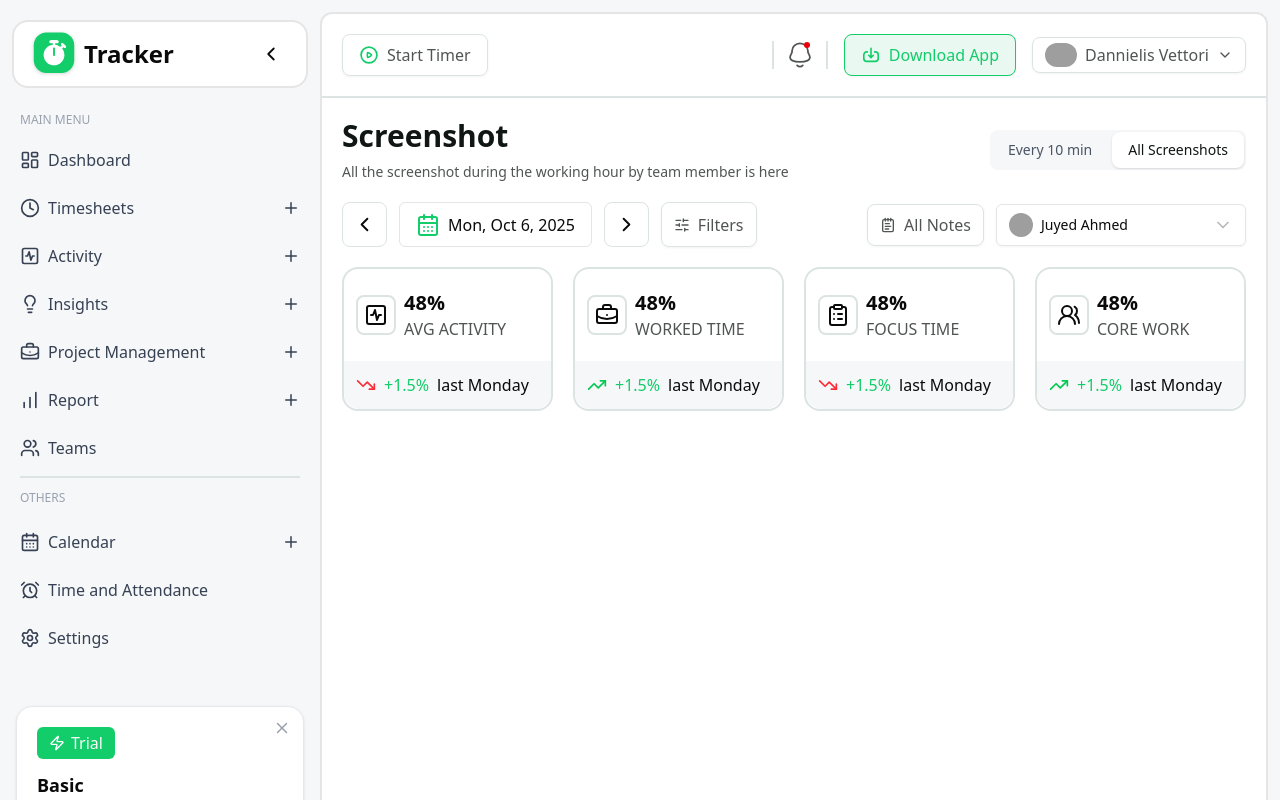
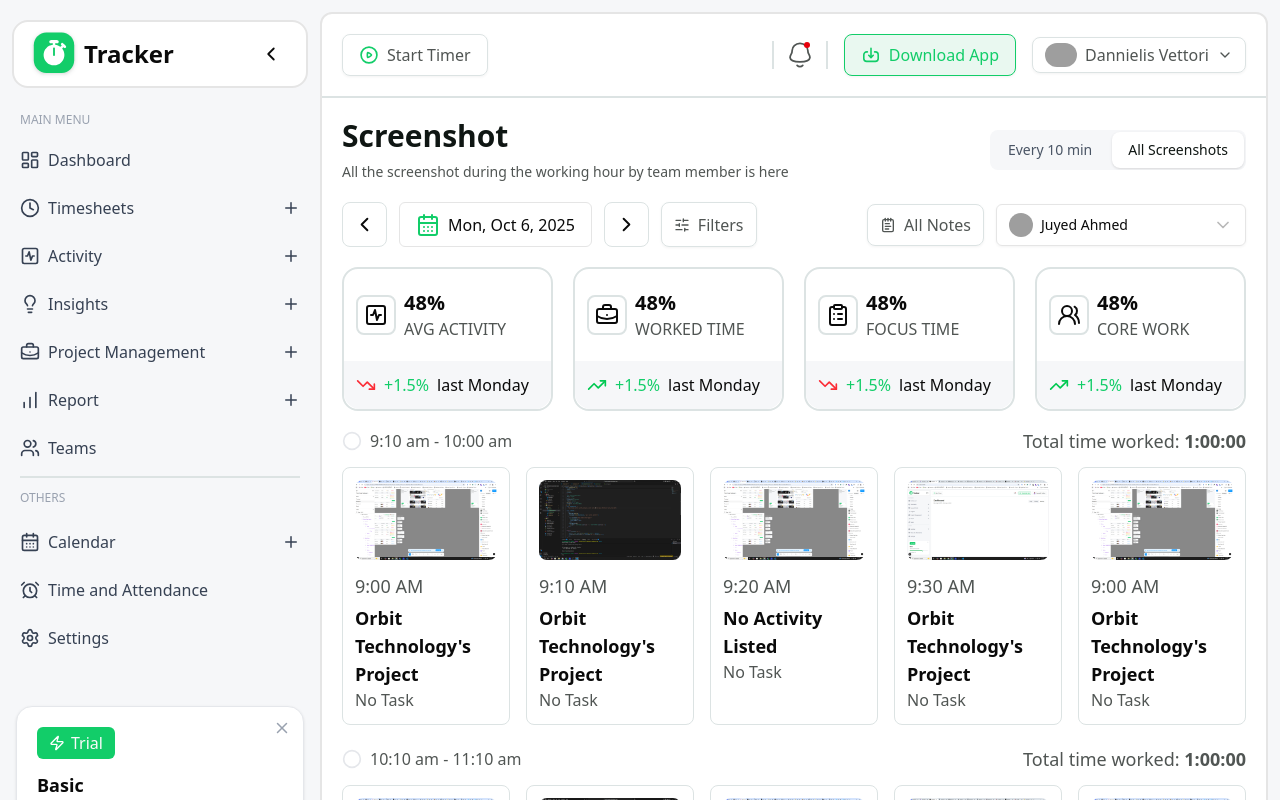
Before and after one commit to rahad-hasan/staff-timetrack-dashboard-new, a Next.js app: page /activity/screenshorts in a window 1280 px wide. Both pictures are taken after a click on the button "All Screenshots". Shown: the top 800 px of the page. Built offline with nearby package versions, Linux system fonts and the light colour scheme; grey boxes are pictures that could not be loaded.

Commit message:
DESIGN - all-screenShort page

```diff
--- a/src/app/(main_layout)/activity/screenshorts/page.tsx
+++ b/src/app/(main_layout)/activity/screenshorts/page.tsx
@@ -1,5 +1,6 @@
 /* eslint-disable @typescript-eslint/no-explicit-any */
 "use client";
+import AllScreenShorts from "@/components/Activity/ScreenShorts/AllScreenShorts";
 import Every10Mins from "@/components/Activity/ScreenShorts/Every10Mins";
 import { Avatar, AvatarFallback, AvatarImage } from "@/components/ui/avatar";
 import { Button } from "@/components/ui/button";
@@ -219,6 +220,11 @@ const ScreenShorts = () => {
                 <Every10Mins></Every10Mins>
             }
 
+            {
+                activeTab === "All Screenshots" &&
+                <AllScreenShorts></AllScreenShorts>
+            }
+
         </div>
     );
 };
--- /dev/null
+++ b/src/components/Activity/ScreenShorts/AllScreenShorts.tsx
@@ -0,0 +1,198 @@
+import { Circle, Pencil } from "lucide-react";
+import screenshort1 from "../../../assets/dashboard/screenshort1.png";
+import screenshort2 from "../../../assets/dashboard/screenshort2.png";
+import screenshort3 from "../../../assets/dashboard/screenshort3.png";
+import Image, { StaticImageData } from "next/image";
+import { Slider } from "@/components/ui/slider"
+import {
+    Carousel,
+    CarouselContent,
+    CarouselItem,
+} from "@/components/ui/carousel"
+import { useState } from "react";
+import ScreenShortsModal from "./ScreenShortsModal";
+
+const AllScreenShorts = () => {
+    const [selectedImage, setSelectedImage] = useState<string | StaticImageData>();
+    const [modalOpen, setModalOpen] = useState<boolean>(false);
+
+    interface IScreenShortsTimely {
+        _id: number;
+        start: string;
+        end: string;
+        duration: string;
+        progress: number;
+        activity: number;
+        screenshotCount: number;
+        screenShort: string | StaticImageData;
+        project: string;
+        task: string;
+    }
+    const screenShortsTimely: IScreenShortsTimely[] = [
+        {
+            _id: 1,
+            start: "9:00 AM",
+            end: "9:10 AM",
+            duration: "10 minutes",
+            progress: 20,
+            activity: 45,
+            screenshotCount: 3,
+            screenShort: screenshort1,
+            project: "Orbit Technology's Project",
+            task: "No Task",
+        },
+        {
+            _id: 2,
+            start: "9:10 AM",
+            end: "9:20 AM",
+            duration: "10 minutes",
+            progress: 49,
+            activity: 70,
+            screenshotCount: 3,
+            screenShort: screenshort2,
+            project: "Orbit Technology's Project",
+            task: "No Task",
+        },
+        {
+            _id: 3,
+            start: "9:20 AM",
+            end: "9:30 AM",
+            duration: "10 minutes",
+            progress: 80,
+            activity: 25,
+            screenshotCount: 0,
+            screenShort: screenshort1,
+            project: "No Activity Listed",
+            task: "No Task",
+        },
+        {
+            _id: 4,
+            start: "9:30 AM",
+            end: "9:40 AM",
+            duration: "10 minutes",
+            progress: 25,
+            activity: 65,
+            screenshotCount: 3,
+            screenShort: screenshort3,
+            project: "Orbit Technology's Project",
+            task: "No Task",
+        },
+        {
+            _id: 5,
+            start: "9:00 AM",
+            end: "9:10 AM",
+            duration: "10 minutes",
+            progress: 20,
+            activity: 45,
+            screenshotCount: 3,
+            screenShort: screenshort1,
+            project: "Orbit Technology's Project",
+            task: "No Task",
+        }
+    ];
+
+    return (
+        <>
+            {/* map and under map */}
+            <div className="">
+                <div className=" flex justify-between items-center">
+                    <div className=" flex items-center gap-2">
+                        <Circle size={20} className=" text-gray-200" />
+                        <p className=" text-subTextColor"> 9:10 am - 10:00 am</p>
+                    </div>
+
+                    <h2 className=" text-lg  text-subTextColor">
+                        Total time worked: <span className=" font-semibold">1:00:00</span>
+                    </h2>
+                </div>
+
+                <div className=" mt-3 grid grid-cols-5 gap-4">
+
+                    {
+
+                        screenShortsTimely.map((screenShort) => (
+                            <div key={screenShort?._id} className=" p-3 flex-nowrap rounded-lg border border-borderColor">
+
+                                <Image
+                                    src={screenShort.screenShort}
+                                    onClick={() => {
+                                        setSelectedImage(screenShort.screenShort)
+                                        setModalOpen(!modalOpen)
+                                    }}
+                                    width={300}
+                                    height={300}
+                                    className="rounded-lg w-full transition-transform duration-300 hover:scale-[1.01]"
+                                    alt="screenshot"
+                                />
+
+
+                                <div className="mt-3">
+                                    <div className="flex justify-between items-center">
+                                        <p className="text-lg text-textGray">
+                                            {screenShort.start}
+                                        </p>
+                                    </div>
+                                    <h2 className="mt-1 text-lg font-semibold">
+                                        {screenShort.project}
+                                    </h2>
+                                    <p className="text-textGray">{screenShort.task}</p>
+                                </div>
+                            </div>
+                        ))
+                    }
+                </div>
+            </div>
+            {/* map and under map */}
+            <div className=" mt-5">
+                <div className=" flex justify-between items-center">
+                    <div className=" flex items-center gap-2">
+                        <Circle size={20} className=" text-gray-200" />
+                        <p className=" text-subTextColor"> 10:10 am - 11:10 am</p>
+                    </div>
+
+                    <h2 className=" text-lg  text-subTextColor">
+                        Total time worked: <span className=" font-semibold">1:00:00</span>
+                    </h2>
+                </div>
+
+                <div className=" mt-3 grid grid-cols-5 gap-4">
+
+                    {
+
+                        screenShortsTimely.map((screenShort) => (
+                            <div key={screenShort?._id} className=" p-3 flex-nowrap rounded-lg border border-borderColor">
+
+                                <Image
+                                    src={screenShort.screenShort}
+                                    onClick={() => {
+                                        setSelectedImage(screenShort.screenShort)
+                                        setModalOpen(!modalOpen)
+                                    }}
+                                    width={300}
+                                    height={300}
+                                    className="rounded-lg w-full transition-transform duration-300 hover:scale-[1.01]"
+                                    alt="screenshot"
+                                />
+
+
+                                <div className="mt-3">
+                                    <div className="flex justify-between items-center">
+                                        <p className="text-lg text-textGray">
+                                            {screenShort.start}
+                                        </p>
+                                    </div>
+                                    <h2 className="mt-1 text-lg font-semibold">
+                                        {screenShort.project}
+                                    </h2>
+                                    <p className="text-textGray">{screenShort.task}</p>
+                                </div>
+                            </div>
+                        ))
+                    }
+                </div>
+            </div>
+        </>
+    );
+};
+
+export default AllScreenShorts;
```
